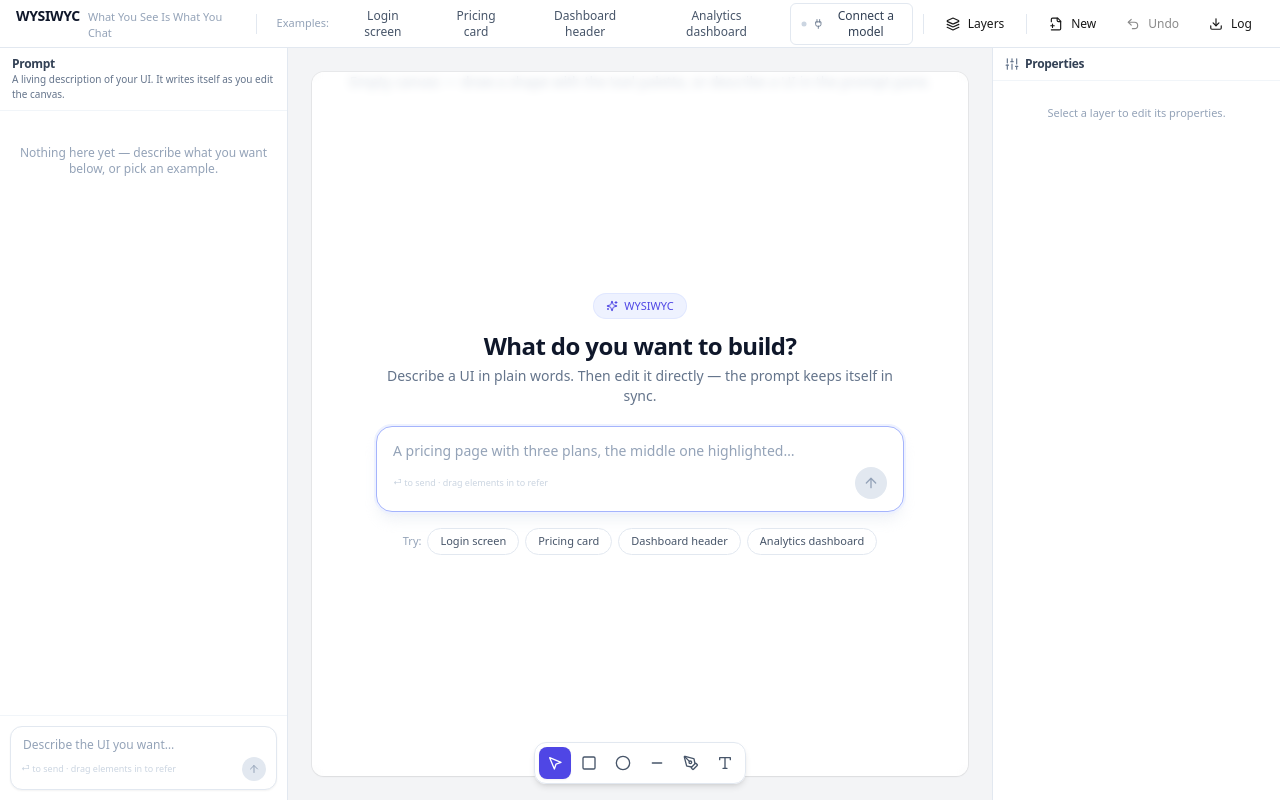
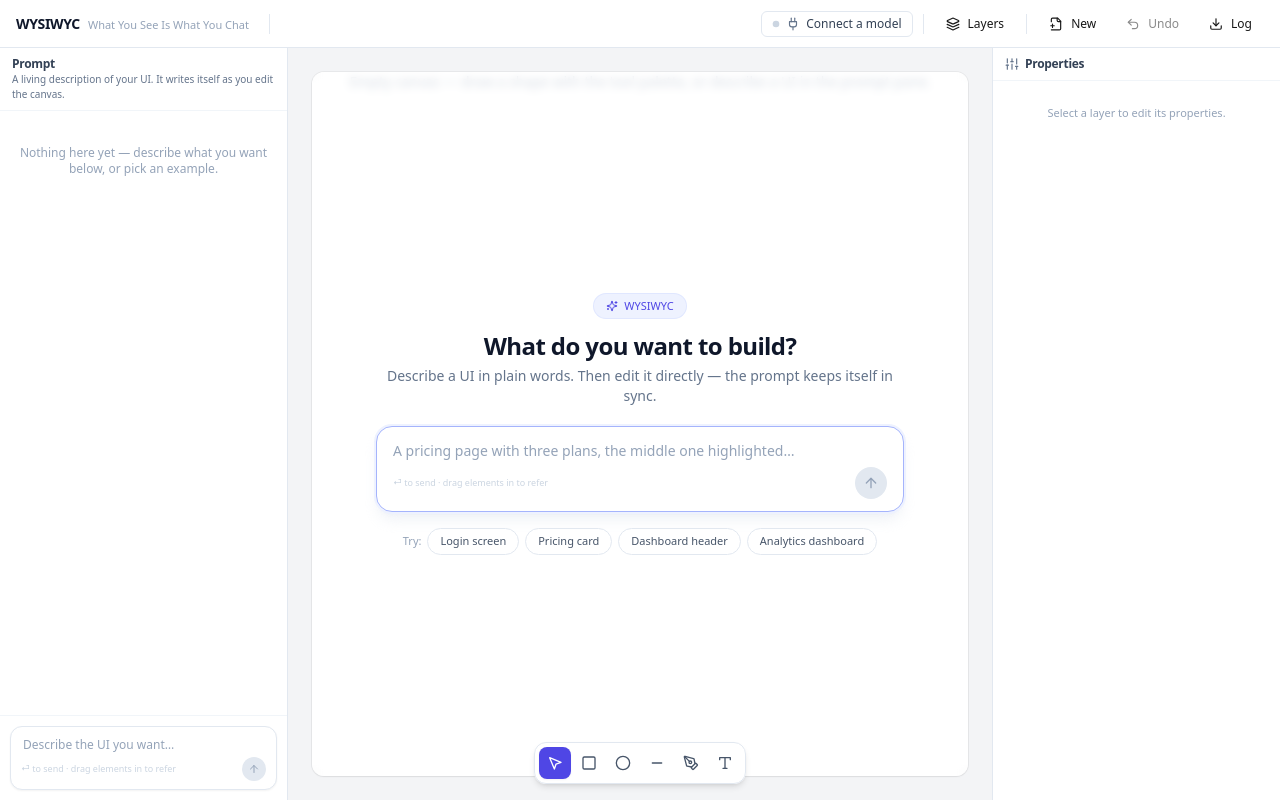
Before and after one commit to R4ph3rd/WYSIWYC, a React (Vite) app: page / in a window 1280 px wide. Built offline with nearby package versions, Linux system fonts and the light colour scheme.

Commit message:
fix: app

```diff
--- a/src/App.tsx
+++ b/src/App.tsx
@@ -80,16 +80,6 @@ export default function App() {
 
         <div className="mx-2 h-5 w-px bg-slate-200" />
 
-        <span className="text-[11px] font-medium text-slate-400">Examples:</span>
-        {SAMPLES.map((s) => (
-          <button
-            key={s.id}
-            onClick={() => loadSample(s.id)}
-            className="rounded-md px-2 py-1 text-xs text-slate-600 hover:bg-slate-100"
-          >
-            {s.title}
-          </button>
-        ))}
 
         <div className="ml-auto flex items-center gap-1.5">
           <ConnectDialog open={connectOpen} onOpenChange={setConnectOpen}>
```
